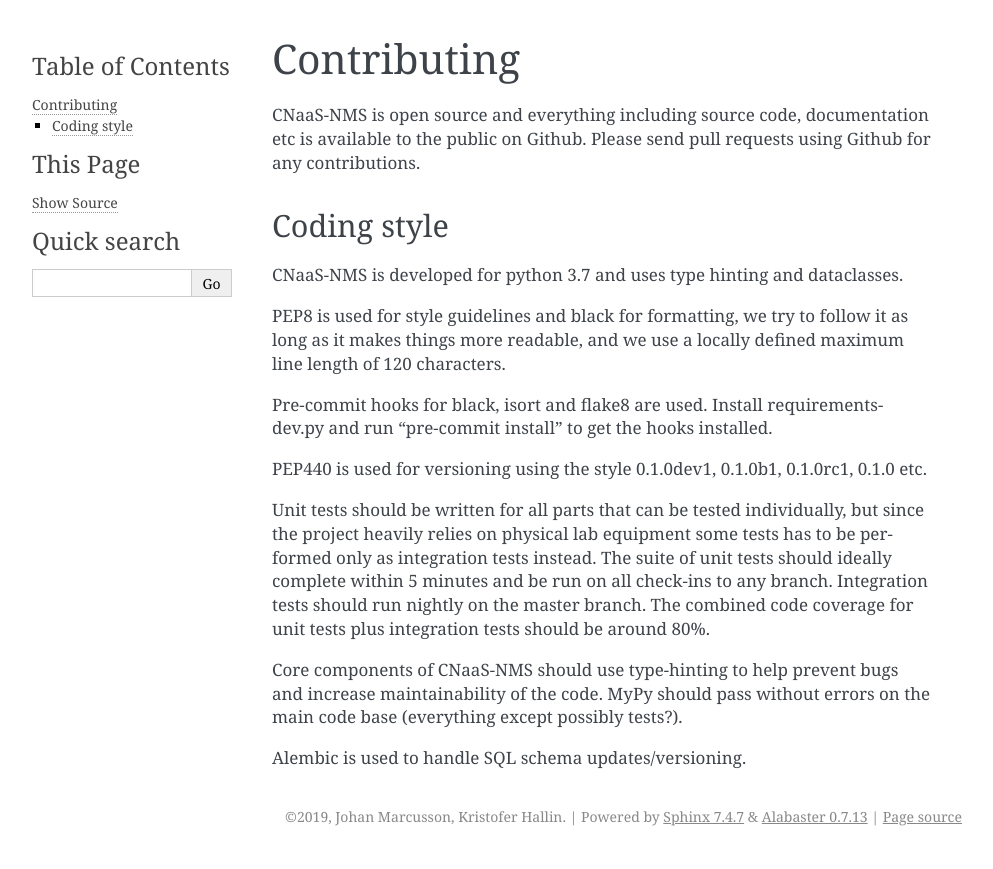
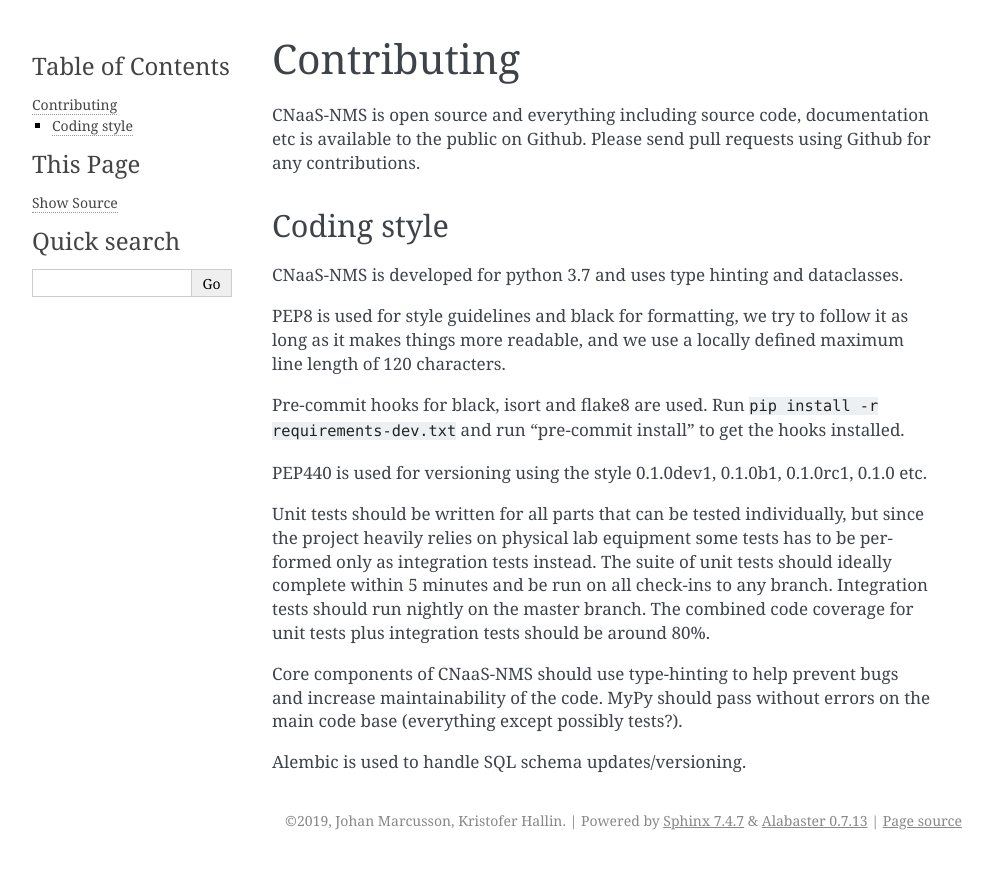
Before and after one commit to SUNET/cnaas-nms, a Sphinx documentation site: the page built from docs/contributing/index.rst, in a window 1280 px wide. Shown: the top 869 px of the page, without its empty margins (148-1141 px from the left). Built offline with Sphinx 7.4.7, drawn with Linux system fonts in a browser that asks for light colours.

Commit message:
Update docs/contributing/index.rst
Co-authored-by: Morten Brekkevold <morten.brekkevold@sikt.no>

```diff
--- a/docs/contributing/index.rst
+++ b/docs/contributing/index.rst
@@ -12,7 +12,7 @@
 PEP8 is used for style guidelines and black for formatting, we try to follow it as long as it
 makes things more readable, and we use a locally defined maximum line length of 120 characters.
 
-Pre-commit hooks for black, isort and flake8 are used. Install requirements-dev.py and run
+Pre-commit hooks for black, isort and flake8 are used. Run ``pip install -r requirements-dev.txt`` and run
 "pre-commit install" to get the hooks installed.
 
 PEP440 is used for versioning using the style 0.1.0dev1, 0.1.0b1, 0.1.0rc1, 0.1.0 etc.
```
